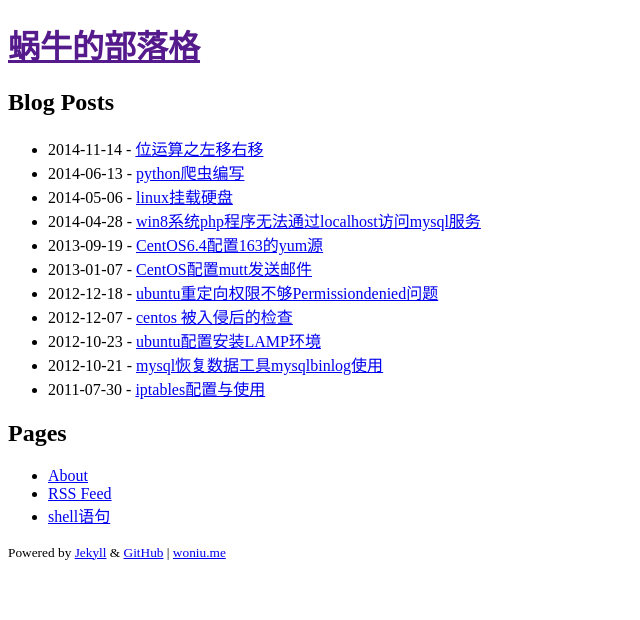
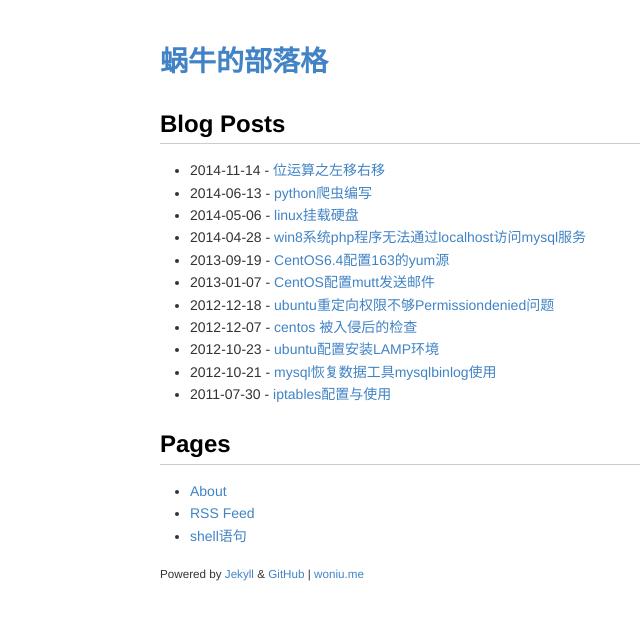
Before and after one commit to peng2089/dp.github.io, a Jekyll site: the page built from index.md, in a window 1280 px wide. Shown: the top 620 px of the page, without its empty margins (0-640 px from the left). Built offline with Jekyll 4.4.1, drawn with Linux system fonts in a browser that asks for light colours.

Commit message:
change file

```diff
--- a/_layouts/default.html
+++ b/_layouts/default.html
@@ -7,9 +7,9 @@
     {% endif %}
     <meta http-equiv="Content-Type" content="text/html; charset=UTF-8"/>
 	<meta name="baidu-site-verification" content="WHr54xHS39" />
-	<!--
+
     <link rel="stylesheet" type="text/css" media="screen" href="{{ site.url }}/static/css/stylesheet.css">
-    -->
+
 	<link rel="stylesheet" type="text/css" media="screen" href="{{ site.url }}/static/css/syntax.css">
   </head>
   <body>
--- a/static/css/stylesheet.css
+++ b/static/css/stylesheet.css
@@ -21,7 +21,7 @@ body {
   font-size: 14px;
   line-height: 1.6;
   color: #333;
-  background-color: #fff;
+  /**background-color: #fff;**/
   padding: 20px;
   max-width: 960px;
   margin: 0 auto;
```
